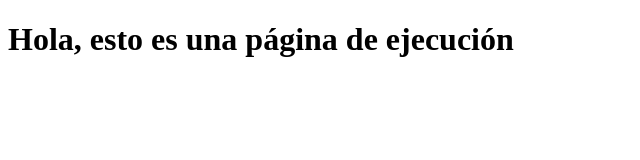
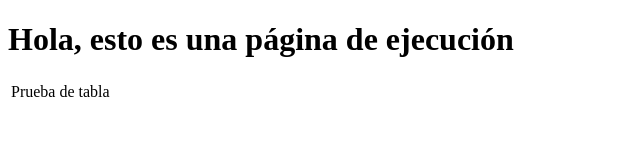
Before and after one commit to smv12345/PruebaUdemy, a plain HTML site: page index.html in a window 1280 px wide. Shown: the whole page, without its empty margins (0-640 px from the left). Drawn offline with Linux system fonts and the light colour scheme.

Commit message:
Hemos creado una tabla

```diff
--- a/index.html
+++ b/index.html
@@ -6,5 +6,10 @@
 	</head>
 		<body>
 			<h1>Hola, esto es una página de ejecución</h1>
+			<table>
+				<tr>
+					<td>Prueba de tabla</td>
+				</tr>
+			</table>
 		</body>
 </html>
```
